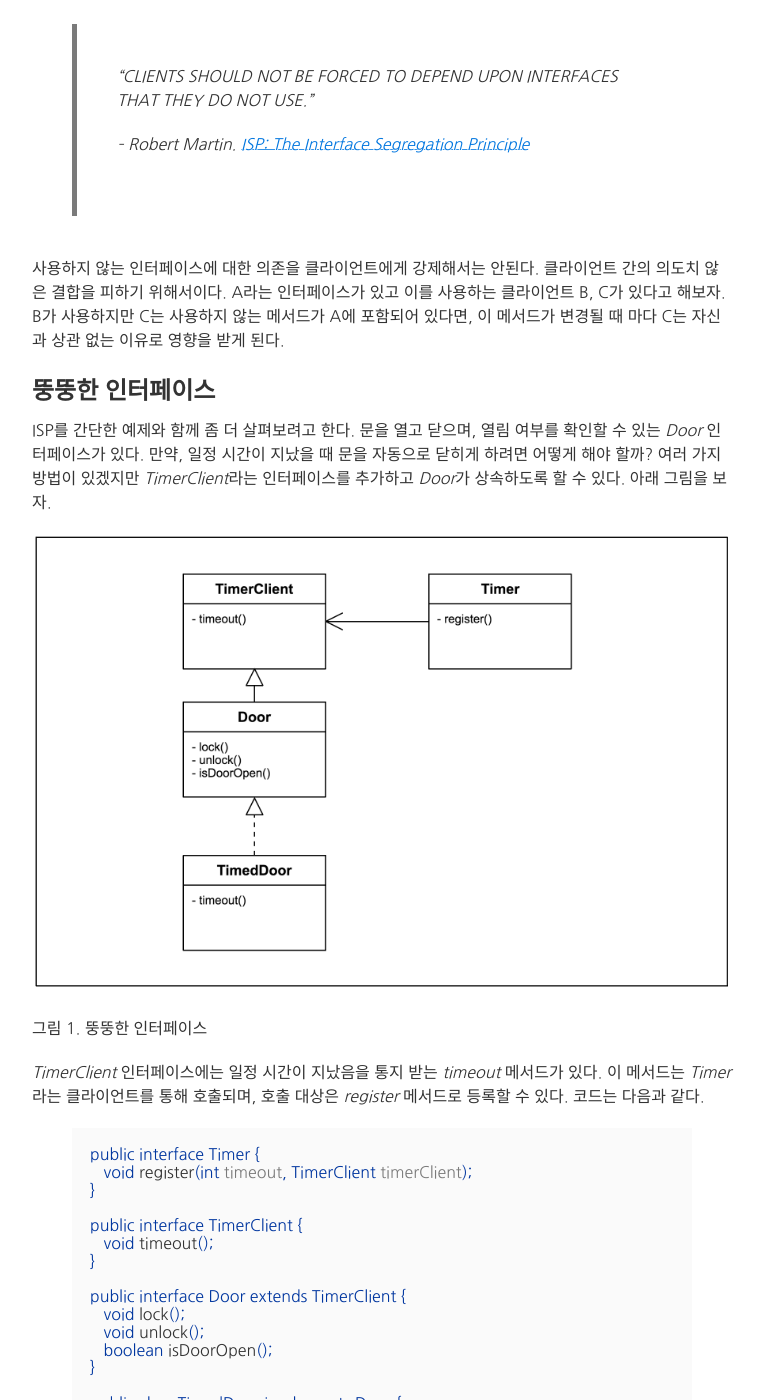
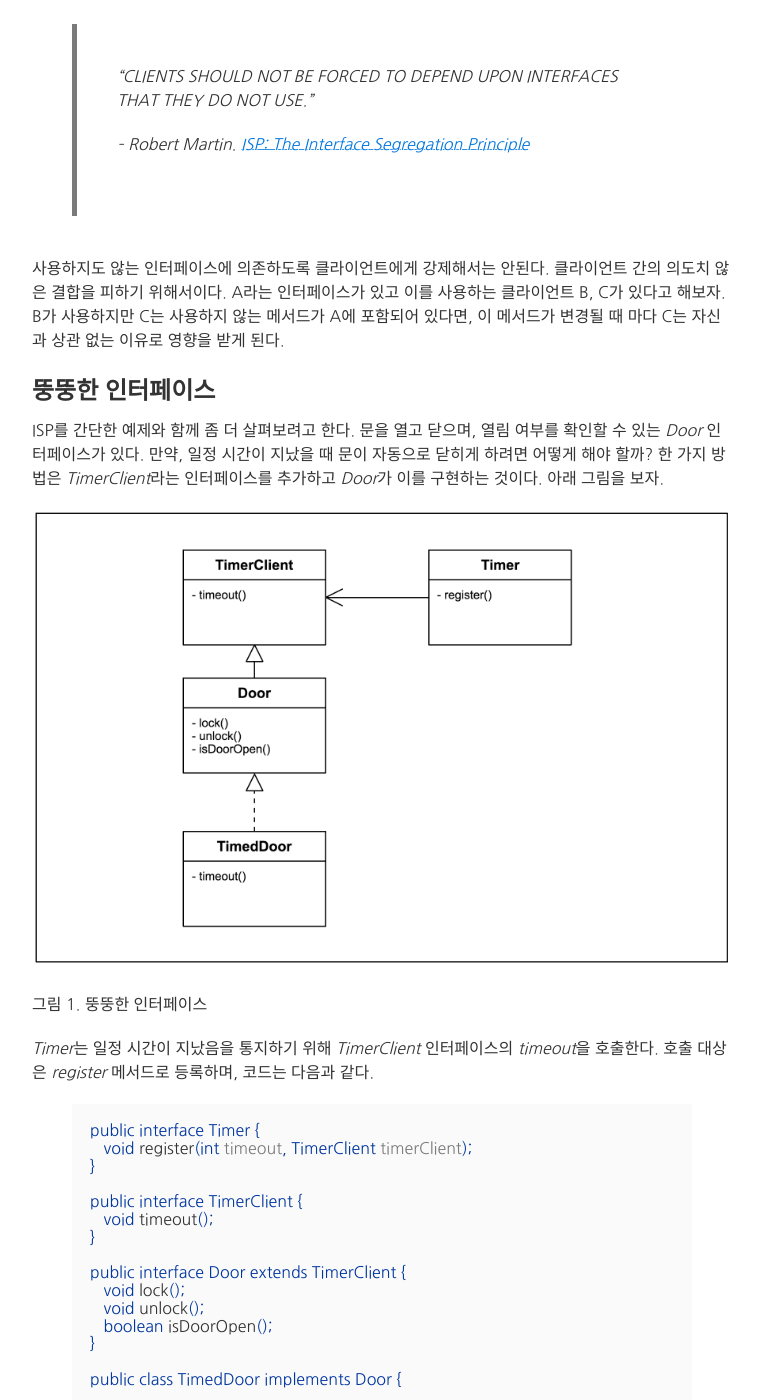
Before and after one commit to codehumane/codehumane.github.io, a Jekyll site: the page built from _posts/2016-06-10-인터페이스-분리-원칙.md, in a window 1280 px wide and 1400 px high, scrolled down 356 px. Shown: the whole window, without its empty margins (258-1019 px from the left). Built offline with Jekyll 4.4.1, drawn with Linux system fonts in a browser that asks for light colours; some of the changed text lies outside the part shown.

Commit message:
SOLID ISP post revised

```diff
--- a/_posts/2016-06-10-인터페이스-분리-원칙.md
+++ b/_posts/2016-06-10-인터페이스-분리-원칙.md
@@ -5,7 +5,7 @@
 summary:    SOLID의 인터페이스 분리 원칙<sup>Interface Segregation Principle</sup> 소개
 ---
 
-SOLID의 네 번째 원칙인 인터페이스 분리 원칙<sup>Interface Segregation Principle</sup>에 대해 알아보도록 한다.
+SOLID의 네 번째 원칙인 인터페이스 분리 원칙<sup>Interface Segregation Principle</sup>에 대해 알아보자.
 
 ## 인터페이스 분리 원칙이란?
 
@@ -13,17 +13,17 @@
 >
 > -- <cite>Robert Martin. [ISP: The Interface Segregation Principle](https://drive.google.com/file/d/0BwhCYaYDn8EgOTViYjJhYzMtMzYxMC00MzFjLWJjMzYtOGJiMDc5N2JkYmJi/view)</cite>
 
-사용하지 않는 인터페이스에 대한 의존을 클라이언트에게 강제해서는 안된다. 클라이언트 간의 의도치 않은 결합을 피하기 위해서이다. A라는 인터페이스가 있고 이를 사용하는 클라이언트 B, C가 있다고 해보자. B가 사용하지만 C는 사용하지 않는 메서드가 A에 포함되어 있다면, 이 메서드가 변경될 때 마다 C는 자신과 상관 없는 이유로 영향을 받게 된다.
+사용하지도 않는 인터페이스에 의존하도록 클라이언트에게 강제해서는 안된다. 클라이언트 간의 의도치 않은 결합을 피하기 위해서이다. A라는 인터페이스가 있고 이를 사용하는 클라이언트 B, C가 있다고 해보자. B가 사용하지만 C는 사용하지 않는 메서드가 A에 포함되어 있다면, 이 메서드가 변경될 때 마다 C는 자신과 상관 없는 이유로 영향을 받게 된다.
 
 ## 뚱뚱한 인터페이스
 
-ISP를 간단한 예제와 함께 좀 더 살펴보려고 한다. 문을 열고 닫으며, 열림 여부를 확인할 수 있는 <i>Door</i> 인터페이스가 있다. 만약, 일정 시간이 지났을 때 문을 자동으로 닫히게 하려면 어떻게 해야 할까? 여러 가지 방법이 있겠지만 <i>TimerClient</i>라는 인터페이스를 추가하고 <i>Door</i>가 상속하도록 할 수 있다. 아래 그림을 보자.
+ISP를 간단한 예제와 함께 좀 더 살펴보려고 한다. 문을 열고 닫으며, 열림 여부를 확인할 수 있는 <i>Door</i> 인터페이스가 있다. 만약, 일정 시간이 지났을 때 문이 자동으로 닫히게 하려면 어떻게 해야 할까? 한 가지 방법은 <i>TimerClient</i>라는 인터페이스를 추가하고 <i>Door</i>가 이를 구현하는 것이다. 아래 그림을 보자.
 
 ![]({{ site.baseurl }}/images/인터페이스-분리-원칙-ISP/그림1-fat-interface.png)
 
 그림 1. 뚱뚱한 인터페이스
 
-<i>TimerClient</i> 인터페이스에는 일정 시간이 지났음을 통지 받는 <i>timeout</i> 메서드가 있다. 이 메서드는 <i>Timer</i>라는 클라이언트를 통해 호출되며, 호출 대상은 <i>register</i> 메서드로 등록할 수 있다. 코드는 다음과 같다.
+<i>Timer</i>는 일정 시간이 지났음을 통지하기 위해 <i>TimerClient</i> 인터페이스의 <i>timeout</i>을 호출한다. 호출 대상은 <i>register</i> 메서드로 등록하며, 코드는 다음과 같다.
 
 {% highlight java %}
 
@@ -68,15 +68,17 @@
 
 {% endhighlight %}
 
-요구 사항은 만족시켰지만 몇 가지 문제점들이 보인다. 우선, <i>Door</i> 구현체가 타이머 기능이 필요 없는 경우 불필요한 <i>timeout</i> 구현이 발생한다. 아마도 비어 있는 구현이 될 것이다. 게다가 <i>TimerClient</i>의 상속은 오로지 타이머 관련 구현체들만을 위한 노력이다. 이런 식의 상속이 계속된다면 <i>Door</i>는 머지 않아 뚱뚱한 인터페이스<sup>fat interface</sup>가 될 것이다. Door의 구현체들은 자신과 상관 없는 인터페이스 추가로 인해 꾸준한 구현 부담을 안게 된다. 이 부담을 덜기 위해 상위 클래스를 만들고 아무 것도 하지 않는 구현을 기본적으로 제공한다 해도 이는 LSP(리스코프 치환 원칙) 위반이다.
+요구 사항은 만족시켰지만 몇 가지 문제점들이 보인다. 우선, <i>TimerClient</i>의 상속은 오로지 타이머 관련 구현체 만을 위한 노력이다. 타이머 기능이 필요 없는 구현체에서는 <i>timeout</i> 구현이 무의미 하며 오히려 부담이 될 뿐이다. 이 부담을 덜기 위해 상위 클래스를 만들고 아무 것도 하지 않는 구현을 기본적으로 제공한다 해도 LSP(리스코프 치환 원칙)를 위반하게 된다. 무엇보다도, 이런 식의 상속이 계속된다면 <i>Door</i>는 머지 않아 뚱뚱한 인터페이스<sup>fat interface</sup>가 될 것이다.
 
 ## 위임을 통한 분리<sup>Separation through Delegation</sup>
 
-위 문제를 해결하기 위한 방법으로 위임을 생각해 볼 수 있다.
+위 문제를 해결하기 위한 한 가지 방법은 위임이다.
 
 ![]({{ site.baseurl }}/images/인터페이스-분리-원칙-ISP/그림2-separation-through-delegation.png)
 
-<i>DoorTimerAdapter</i>는 <i>TimerClient</i>의 구현체로써 <i>Timer</i>로부터 타임아웃을 통지 받는다. 이 때 통지 받은 메시지는 <i>TimedDoor</i>에게 바로 위임된다. 위임을 통해 기존 인터페이스의 수정 없이 새로운 인터페이스를 지원 하므로 [객체 형식의 어댑터 패턴](https://en.wikipedia.org/wiki/Adapter_pattern#Object_Adapter_pattern)이라고 할 수 있다.
+그림 2. 위임을 통한 분리
+
+<i>DoorTimerAdapter</i>는 <i>TimerClient</i>의 구현체로써 <i>Timer</i>로부터 타임아웃을 통지 받는다. 이 때 통지 받은 메시지는 <i>TimedDoor</i>에게 바로 위임된다. 위임을 통해 기존 인터페이스의 수정 없이 새로운 인터페이스를 지원 한다는 점에서 [객체 형식의 어댑터 패턴](https://en.wikipedia.org/wiki/Adapter_pattern#Object_Adapter_pattern)이다.
 
 코드는 다음과 같다.
 
@@ -98,15 +100,15 @@
 
 {% endhighlight %}
 
-이렇게 하면 <i>Door</i>의 클라이언트와 <i>Timer</i>의 결합을 피할 수 있다. 게다가 기존 <i>TimedDoor</i>를 변경할 필요가 없으며, <i>Timer</i>의 어떠한 변경에도 <i>Door</i>의 사용자는 영향 받지 않는다. 이에 대한 평가를 내리기에 앞서 아래 방식을 먼저 살펴보도록 하자.
+이렇게 하면 <i>Door</i>의 클라이언트와 <i>Timer</i>의 결합을 피할 수 있다. 게다가 기존 <i>TimedDoor</i>를 변경할 필요가 없으며, <i>Timer</i>의 어떠한 변경에도 <i>Door</i>의 사용자는 영향 받지 않는다.
 
 ## 다중 인터페이스를 통한 분리<sup>separation through Multiple Interface</sup>
 
-또 다른 해결책으로 다중 인터페이스 방식이 있다. 이는 <i>TimedDoor</i>가 <i>Door</i>와 <i>TimerClient</i> 모두를 구현하도록 하는 것이다. 이렇게 하면 서로 다른 클라이언트가 <i>TimedDoor</i>에 의존하지 않으면서도 <i>TimedDoor</i>를 쓸 수 있게 된다. 인터페이스가 분리되어 있으므로 특정 인터페이스의 변경은 그와 관련된 클라이언트에만 영향을 미친다. 또한 기존 <i>Door</i>의 구현체들이 일일이 <i>TimedDoor</i>에만 필요한 <i>timeout</i>을 구현하지 않아도 되며, 인터페이스는 자신의 관심사만 응집력 있게 유지될 수 있다.
+또 다른 해결책으로 다중 인터페이스 방식이 있다. 이는 <i>TimedDoor</i>가 <i>Door</i>와 <i>TimerClient</i> 모두를 구현하는 것이다. 이렇게 하면 서로 다른 클라이언트가 <i>TimedDoor</i>에 의존하지 않으면서도 <i>TimedDoor</i>를 사용할 수 있다. 인터페이스가 분리 되어 있으므로 인터페이스의 변경은 이를 사용하는 클라이언트에만 영향을 미친다. 또한 기존 <i>Door</i>의 구현체들이 <i>TimedDoor</i>에만 필요한 <i>timeout</i>을 일일이 구현하지 않아도 된다.
 
 ![]({{ site.baseurl }}/images/인터페이스-분리-원칙-ISP/그림3-separation-through-Multiple-Interface.png)
 
-위임을 통한 분리와는 어떤 차이가 있을까? 기존 코드의 변경 없이 새로운 방식의 커뮤니케이션을 지원하므로 어댑터 패턴인 것은 동일하지만, 클래스에 새로운 인터페이스를 추가하였으므로 [클래스 형식의 어댑터 패턴](https://en.wikipedia.org/wiki/Adapter_pattern#Class_Adapter_pattern)이다. 따라서 객체 형식의 어댑터와 차이점이 무엇인지 생각해 보면 된다. 클래스 형식의 객체 형식 대비 장단점은 다음과 같다.
+위임을 통한 분리와는 어떤 차이가 있을까? 기존 코드의 변경 없이 새로운 방식의 커뮤니케이션을 지원하므로 어댑터 패턴인 것은 동일하지만, 클래스에 새로운 인터페이스를 추가했다는 점에서 [클래스 형식의 어댑터 패턴](https://en.wikipedia.org/wiki/Adapter_pattern#Class_Adapter_pattern)이다. 따라서 객체 형식의 어댑터와 차이점이 무엇인지 생각해 보면 된다. 클래스 형식의 객체 형식 대비 장단점은 다음과 같다.
 
 - 타임아웃 등록을 위한 별도의 객체 생성이 필요 없다.
 - 단지 위임만을 수행하는 코드 작성이 필요 없다.
@@ -115,5 +117,5 @@
 
 ## 참고 문헌
 
-[1] Robert Martin. [ISP: The Interface Segregation Principle](https://drive.google.com/file/d/0BwhCYaYDn8EgOTViYjJhYzMtMzYxMC00MzFjLWJjMzYtOGJiMDc5N2JkYmJi/view)
+[1] Robert Martin. [ISP: The Interface Segregation Principle](https://drive.google.com/file/d/0BwhCYaYDn8EgOTViYjJhYzMtMzYxMC00MzFjLWJjMzYtOGJiMDc5N2JkYmJi/view)<br/>
 [2] wikipedia. [Adapter Pattern](https://en.wikipedia.org/wiki/Adapter_pattern)
```
Also changed, not shown: 14 other files.
